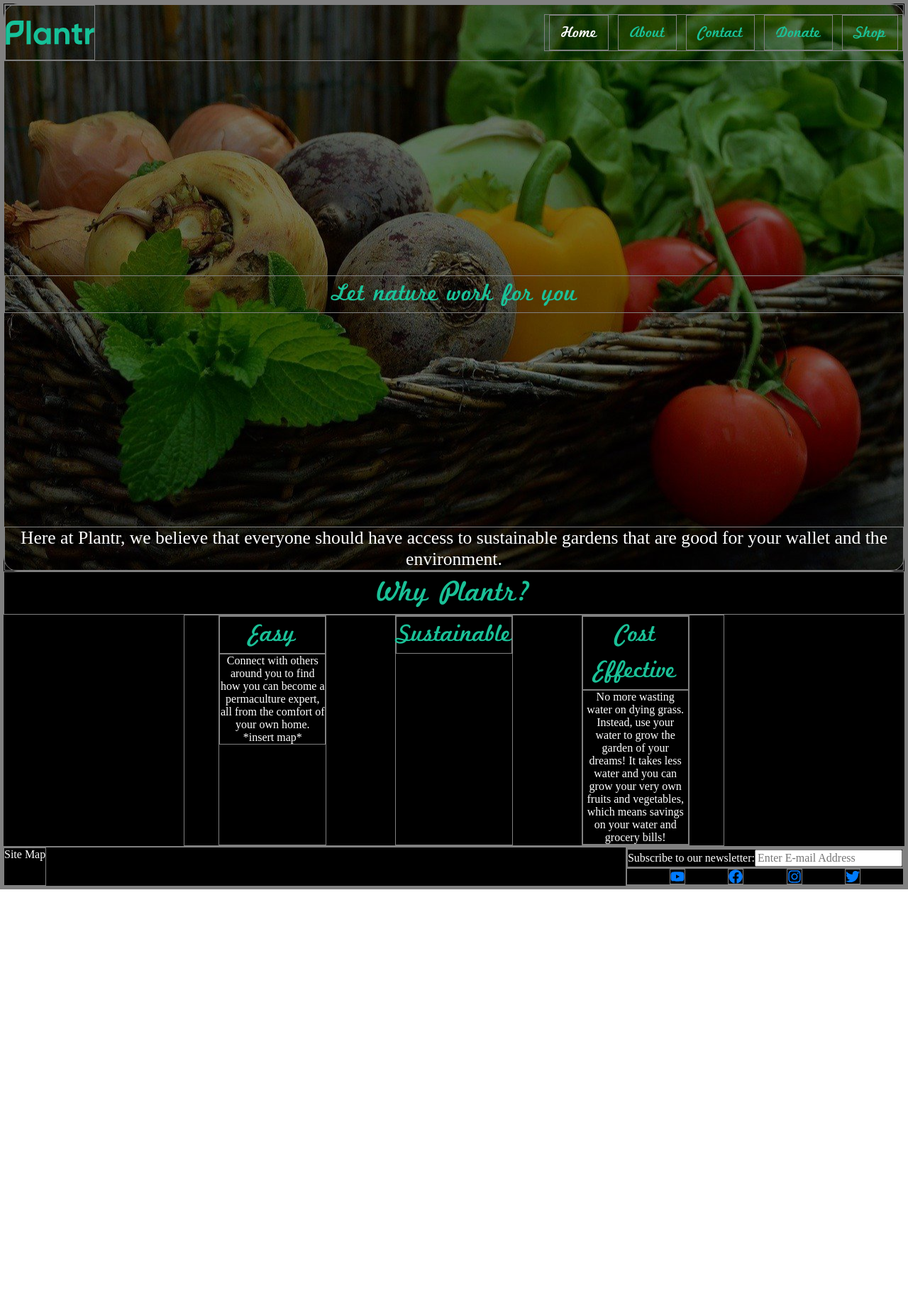
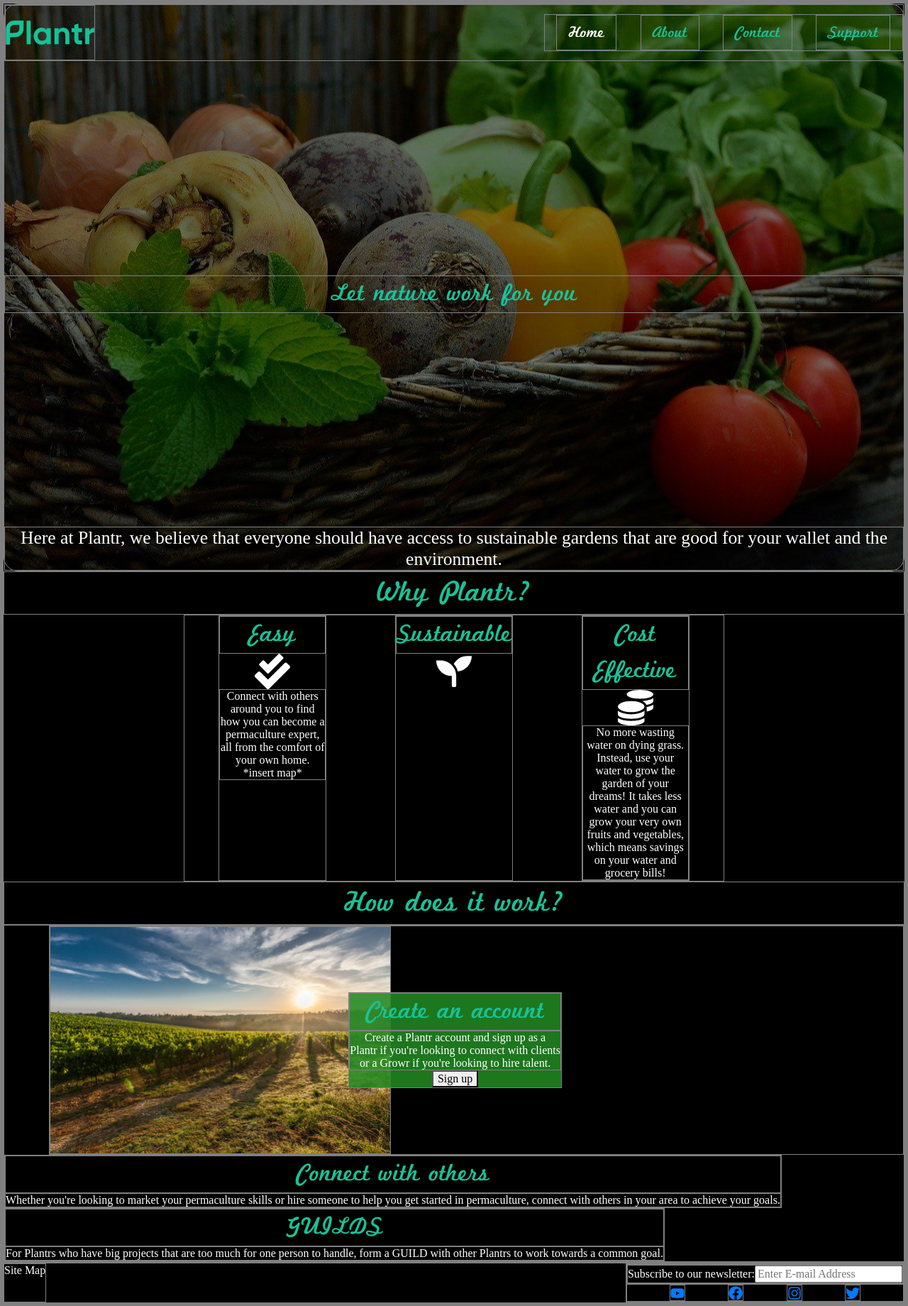
Before and after one commit to Plantrapp/plantrMarketing, a React (Create React App) app: page / in a window 1280 px wide. Shown: the whole page at 71% size. Before the commit the page ends 1253 px from the top, so only its background shows below. Built offline with nearby package versions, Linux system fonts and the light colour scheme.

Commit message:
Adds more content to about

```diff
--- a/src/App.js
+++ b/src/App.js
@@ -5,8 +5,7 @@ import Home from "./pages/Home/Home";
 import NavBar from "./components/NavBar/NavBar";
 import About from "./pages/About/About";
 import Contact from "./pages/Contact/Contact";
-import Donate from "./pages/Donate/Donate";
-import Shop from "./pages/Shop/Shop";
+import Support from "./pages/Support/Support";
 import Footer from "./components/Footer/Footer";
 
 function App() {
@@ -17,8 +16,7 @@ function App() {
       <Route path="/nav" component={NavBar} />
       <Route exact path="/nav/about" component={About} />
       <Route exact path="/nav/contact" component={Contact} />
-      <Route exact path="/nav/donate" component={Donate} />
-      <Route exact path="/nav/shop" component={Shop} />
+      <Route exact path="/nav/support" component={Support} />
       <Footer />
     </div>
   );
--- a/src/components/NavBar/NavBar.js
+++ b/src/components/NavBar/NavBar.js
@@ -10,7 +10,7 @@ const activeStyle = {
 export default function NavBar() {
   return (
     <header>
-      <img class="plantr" src={fullLogo} />
+      <img className="plantr" src={fullLogo} />
       <nav>
         <NavLink to="/" activeStyle={activeStyle} className="nav-link">
           Home
@@ -26,14 +26,11 @@ export default function NavBar() {
           Contact
         </NavLink>
         <NavLink
-          to="/nav/donate"
+          to="/nav/support"
           activeStyle={activeStyle}
           className="nav-link"
         >
-          Donate
-        </NavLink>
-        <NavLink to="/nav/shop" activeStyle={activeStyle} className="nav-link">
-          Shop
+          Support
         </NavLink>
       </nav>
     </header>
--- /dev/null
+++ b/src/pages/About/About.css
@@ -0,0 +1,19 @@
+.avatar {
+  width: 50%;
+  filter: brightness(80%);
+}
+
+.avatarSelect {
+  display: flex;
+  justify-content: space-evenly;
+  width: 80%;
+  margin: 0 auto;
+}
+.avatarSelect img {
+  width: 10%;
+  border-radius: 100%;
+}
+
+/* .selected {
+  border: 2px solid white;
+} */
--- a/src/pages/About/About.js
+++ b/src/pages/About/About.js
@@ -2,6 +2,8 @@ import React, { useState } from "react";
 import Carousel from "react-bootstrap/Carousel";
 import Sam from "../../assets/images/samPic.png";
 import Zave from "../../assets/images/zavePic.jpg";
+import Shane from "../../assets/images/shaneDavis.jpg";
+import "./About.css";
 
 export default function About() {
   const [index, setIndex] = useState(0);
@@ -15,19 +17,30 @@ export default function About() {
       <h1 className="plantrFont">About Plantr</h1>
       <h3>Meet the Team</h3>
       <Carousel activeIndex={index} onSelect={handleSelect}>
-        <Carousel.Item interval={3000}>
-          <img src={Sam} />
+        <Carousel.Item interval={10000}>
+          <img className="avatar" src={Sam} />
           <Carousel.Caption>
-            <h3>Samuel Brown</h3>
+            <h3 className="plantrFont">Samuel Brown</h3>
           </Carousel.Caption>
         </Carousel.Item>
-        <Carousel.Item interval={3000}>
-          <img src={Zave} />
+        <Carousel.Item>
+          <img className="avatar" src={Zave} />
           <Carousel.Caption>
-            <h3>Zavier Guadalupe</h3>
+            <h3 className="plantrFont">Zavier Guadalupe</h3>
+          </Carousel.Caption>
+        </Carousel.Item>
+        <Carousel.Item>
+          <img className="avatar" src={Shane} />
+          <Carousel.Caption>
+            <h3 className="plantrFont">Shane Davis</h3>
           </Carousel.Caption>
         </Carousel.Item>
       </Carousel>
+      <div className="avatarSelect">
+        <img src={Sam} />
+        <img src={Zave} />
+        <img src={Shane} />
+      </div>
       <h3 className="plantrFont">Our Mission</h3>
       <h4 className="plantrFont">Feed Yourself. Feed the World.</h4>
       <p>
--- a/src/pages/Home/Home.css
+++ b/src/pages/Home/Home.css
@@ -21,3 +21,35 @@ img {
 .why div {
   flex-basis: 20%;
 }
+.how {
+  /* width: 80%; */
+  min-height: 40vh;
+  display: flex;
+  flex-direction: column;
+  justify-content: space-between;
+  align-items: flex-start;
+}
+.how div {
+  flex-basis: 25%;
+}
+.outer-1 {
+  /* background-image: url("../../assets/images/vineyard-428041_1920.jpg"); */
+  /* background-position: center; */
+  /* max-width: 30%; */
+  overflow: visible;
+  /* height: 30vh; */
+  margin-left: 5%;
+  display: flex;
+  align-items: center;
+}
+.outer-1 img {
+  width: 40%;
+}
+
+.inner {
+  margin-left: -5%;
+  background-color: rgba(34, 139, 34, 0.863);
+
+  overflow: visible;
+  width: 60%;
+}
--- a/src/pages/Home/Home.js
+++ b/src/pages/Home/Home.js
@@ -2,6 +2,8 @@ import React from "react";
 // import vegetables from "../../assets/images/vegetables-752153_1920.jpg";
 import "./Home.css";
 import NavBar from "../../components/NavBar/NavBar";
+import { FaSeedling, FaCoins, FaCheckDouble } from "react-icons/fa";
+import vineyard from "../../assets/images/vineyard-428041_1920.jpg";
 
 export default function Home() {
   return (
@@ -19,6 +21,7 @@ export default function Home() {
       <div className="why">
         <div>
           <h3 className="plantrFont">Easy</h3>
+          <FaCheckDouble size={50} />
           {/* <p>
             Download the Plantr App *insert links to app store and google store*
           </p>
@@ -31,9 +34,11 @@ export default function Home() {
         </div>
         <div>
           <h3 className="plantrFont">Sustainable</h3>
+          <FaSeedling size={50} />
         </div>
         <div>
           <h3 className="plantrFont">Cost Effective</h3>
+          <FaCoins size={50} />
           <p>
             No more wasting water on dying grass. Instead, use your water to
             grow the garden of your dreams! It takes less water and you can grow
@@ -42,6 +47,37 @@ export default function Home() {
           </p>
         </div>
       </div>
+      <h2 className="plantrFont">How does it work?</h2>
+      <div className="how">
+        <div className="outer-1">
+          <img src={vineyard} />
+          <div className="inner right">
+            <h3 className="plantrFont">Create an account</h3>
+            <p>
+              Create a Plantr account and sign up as a Plantr if you're looking
+              to connect with clients or a Growr if you're looking to hire
+              talent.
+            </p>
+            <button>Sign up</button>
+          </div>
+        </div>
+        <div>
+          <h3 className="plantrFont right">Connect with others</h3>
+          <p>
+            Whether you're looking to market your permaculture skills or hire
+            someone to help you get started in permaculture, connect with others
+            in your area to achieve your goals.
+          </p>
+        </div>
+        <div>
+          <h3 className="plantrFont">GUILDS</h3>
+          <p>
+            For Plantrs who have big projects that are too much for one person
+            to handle, form a GUILD with other Plantrs to work towards a common
+            goal.
+          </p>
+        </div>
+      </div>
     </div>
   );
 }
--- a/src/pages/Shop/Shop.js
+++ /dev/null
@@ -1,12 +0,0 @@
-import React from "react";
-
-export default function Shop() {
-  return (
-    <div>
-      Help Plantr get off the ground by purchasing some of our gear!
-      <a href="https://teespring.com/stores/plantr?page=1" target="_blank">
-        Plantr Shop
-      </a>
-    </div>
-  );
-}
--- a/src/pages/Donate/Donate.js
+++ b/src/pages/Support/Support.js
@@ -4,7 +4,13 @@ import { FaPatreon } from "react-icons/fa";
 export default function Donate() {
   return (
     <div>
-      <h1 className="plantrFont">Donate</h1>
+      <h1 className="plantrFont">Support</h1>
+      <h3 className="plantrFont">Shop</h3>
+      Help Plantr get off the ground by purchasing some of our gear!
+      <a href="https://teespring.com/stores/plantr?page=1" target="_blank">
+        Plantr Shop
+      </a>
+      <h3 className="plantrFont">Donate</h3>
       <p>
         Help us grow quicker by donating a few bucks a month. We appreciate all
         the help we can get!
```
Also changed, not shown: src/assets/images/shaneDavis.jpg (added), src/assets/images/vineyard-428041_1920.jpg (added).
